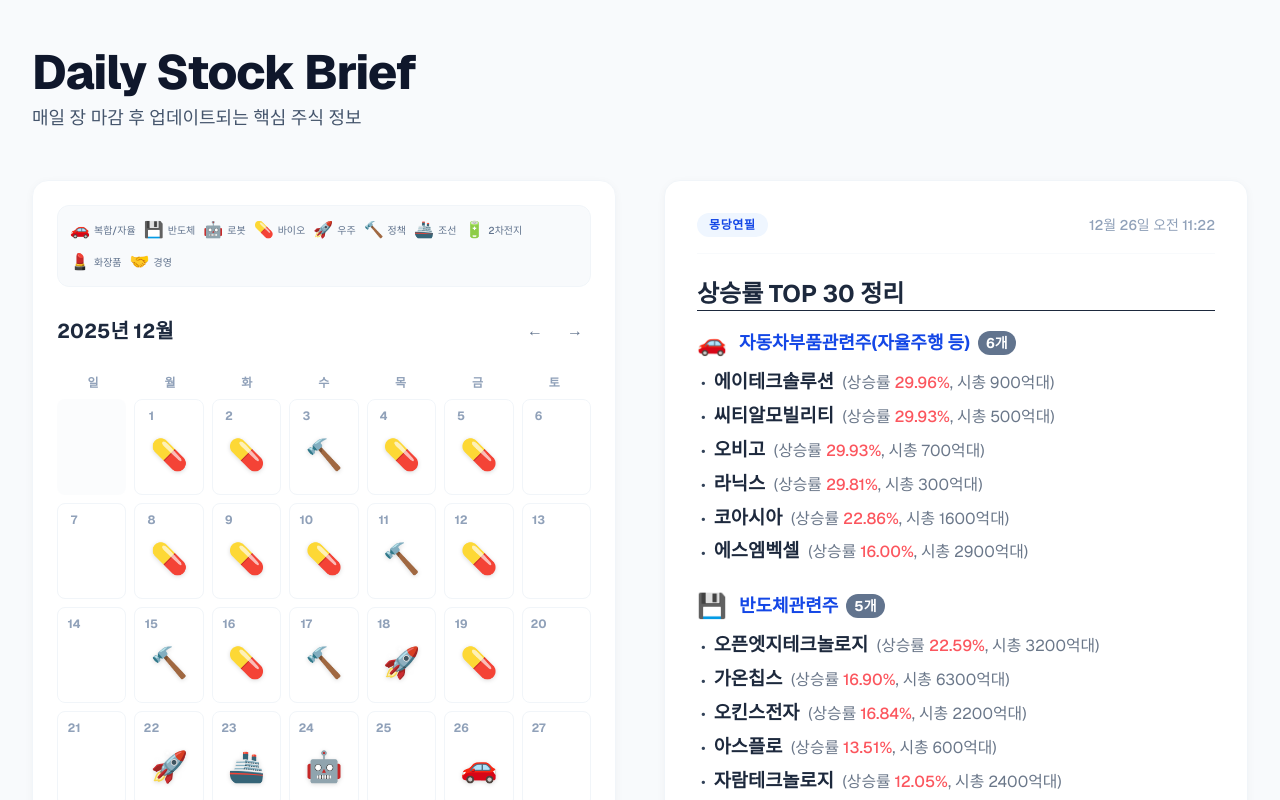
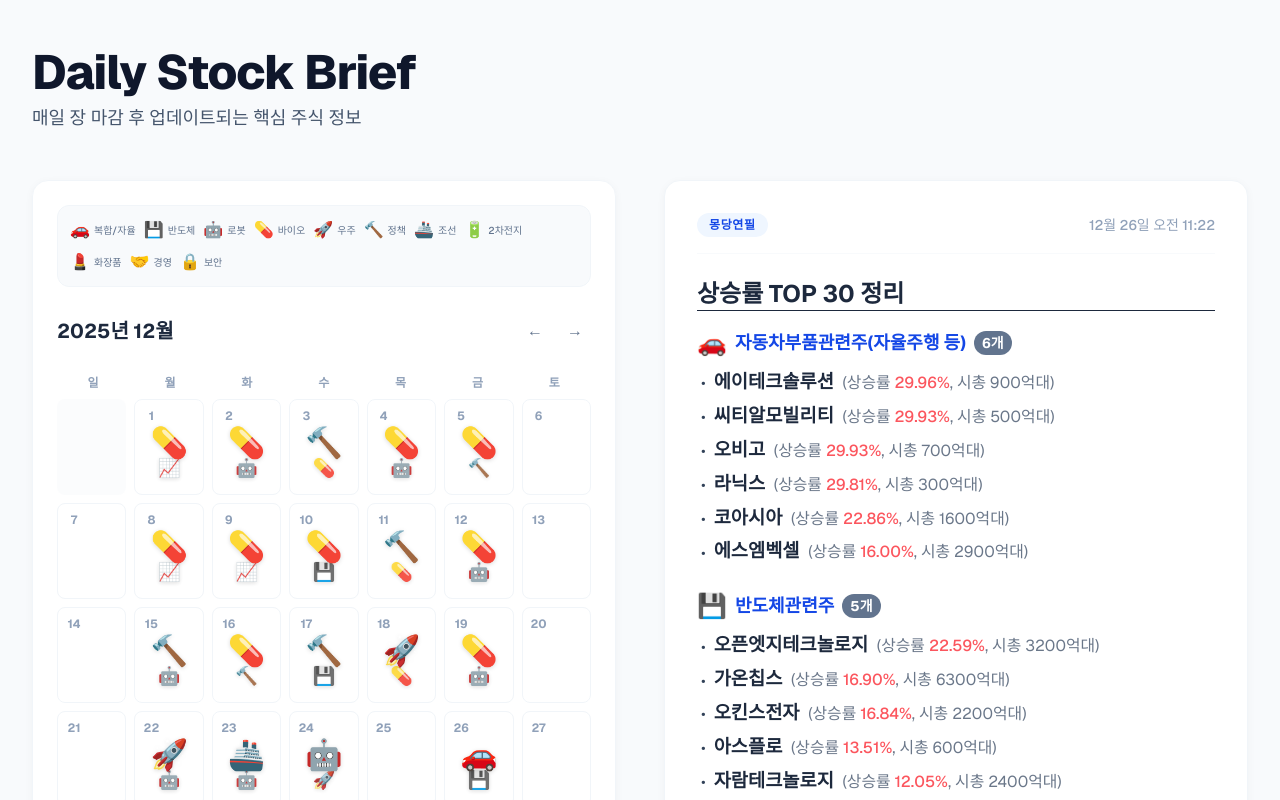
Before and after one commit to nanchacha/dailystock, a Next.js app: page / in a window 1280 px wide. Shown: the top 800 px of the page. Built offline with nearby package versions, Linux system fonts and the light colour scheme.

Commit message:
feat: Add lock emoji for security category

```diff
--- a/components/Calendar.tsx
+++ b/components/Calendar.tsx
@@ -24,28 +24,28 @@ export default function Calendar({ news }: { news: NewsItem[] }) {
     };
 
     const monthData = useMemo(() => {
-        const data: Record<number, string> = {};
+        const data: Record<number, string[]> = {};
         const year = currentDate.getFullYear();
         const month = currentDate.getMonth();
 
         news.forEach(item => {
             const itemDate = new Date(item.date);
             if (itemDate.getFullYear() === year && itemDate.getMonth() === month) {
-                // Extract top theme
-                // New format: <h3 ...><span class="text-2xl mr-1">🤖</span> Category <span ...>Count</span></h3>
-                const emojiMatch = item.content.match(/<h3[^>]*>\s*<span[^>]*>([\s\S]*?)<\/span>([\s\S]*?)<span/);
+                // Extract top themes (up to 2)
+                const emojiRegex = /<h3[^>]*>\s*<span[^>]*>([\s\S]*?)<\/span>([\s\S]*?)<span/g;
+                const matches = [...item.content.matchAll(emojiRegex)];
 
-                if (emojiMatch) {
-                    const emoji = emojiMatch[1].trim();
-                    // User requested ONLY emoji to reduce clutter
-                    data[itemDate.getDate()] = emoji;
+                if (matches.length > 0) {
+                    // Take up to 2 emojis
+                    const emojis = matches.slice(0, 2).map(m => m[1].trim());
+                    data[itemDate.getDate()] = emojis;
                 } else {
                     // Fallback for old data or simple format
                     const match = item.content.match(/<h3[^>]*>([\s\S]*?)<span/);
                     if (match) {
                         let theme = match[1].trim();
                         theme = theme.replace(/\n/g, '').trim();
-                        data[itemDate.getDate()] = theme;
+                        data[itemDate.getDate()] = [theme];
                     }
                 }
             }
@@ -70,14 +70,14 @@ export default function Calendar({ news }: { news: NewsItem[] }) {
 
             // Format YYYY-MM-DD local
             const dateId = `news-${dateObj.getFullYear()}-${String(dateObj.getMonth() + 1).padStart(2, '0')}-${String(dateObj.getDate()).padStart(2, '0')}`;
-            const theme = monthData[d];
+            const themes = monthData[d];
 
             const scrollToDate = () => {
                 const element = document.getElementById(dateId);
                 if (element) {
                     element.scrollIntoView({ behavior: 'smooth' });
                 } else {
-                    if (theme) {
+                    if (themes) {
                         alert("해당 날짜의 뉴스를 찾을 수 없습니다.");
                     }
                 }
@@ -87,16 +87,23 @@ export default function Calendar({ news }: { news: NewsItem[] }) {
                 <div
                     key={d}
                     onClick={scrollToDate}
-                    className={`h-24 border rounded-lg p-1 relative flex flex-col items-start justify-start transition-all duration-200 bg-white ${isToday ? 'ring-2 ring-blue-500 box-content z-10' : 'border-slate-100'} ${theme ? 'cursor-pointer hover:shadow-md hover:border-blue-200 hover:bg-blue-50/30' : ''}`}
+                    className={`h-24 border rounded-lg p-1 relative flex flex-col items-start justify-start transition-all duration-200 bg-white ${isToday ? 'ring-2 ring-blue-500 box-content z-10' : 'border-slate-100'} ${themes ? 'cursor-pointer hover:shadow-md hover:border-blue-200 hover:bg-blue-50/30' : ''}`}
                 >
                     <span className={`text-xs font-bold w-6 h-6 flex items-center justify-center rounded-full ${isToday ? 'bg-blue-600 text-white' : 'text-slate-400'}`}>
                         {d}
                     </span>
-                    {theme && (
-                        <div className="absolute inset-0 flex items-center justify-center pt-4">
-                            <span className="text-3xl filter drop-shadow-sm transform hover:scale-110 transition-transform">
-                                {theme}
+                    {themes && themes.length > 0 && (
+                        <div className="absolute inset-0 flex flex-col items-center justify-center pt-4 pointer-events-none">
+                            {/* Main Theme */}
+                            <span className="text-3xl filter drop-shadow-sm leading-none z-10 transform hover:scale-110 transition-transform">
+                                {themes[0]}
                             </span>
+                            {/* Second Theme (if exists) */}
+                            {themes.length > 1 && (
+                                <span className="text-lg filter drop-shadow-sm opacity-90 -mt-1 z-0">
+                                    {themes[1]}
+                                </span>
+                            )}
                         </div>
                     )}
                 </div>
@@ -119,6 +126,7 @@ export default function Calendar({ news }: { news: NewsItem[] }) {
                 <span className="text-[10px] text-slate-500 font-medium flex items-center gap-1"><span className="text-base">🔋</span>2차전지</span>
                 <span className="text-[10px] text-slate-500 font-medium flex items-center gap-1"><span className="text-base">💄</span>화장품</span>
                 <span className="text-[10px] text-slate-500 font-medium flex items-center gap-1"><span className="text-base">🤝</span>경영</span>
+                <span className="text-[10px] text-slate-500 font-medium flex items-center gap-1"><span className="text-base">🔒</span>보안</span>
             </div>
 
             <div className="flex justify-between items-center mb-6">
```
Also changed, not shown: 1 other file (tests, documents, lock files or other folders).
